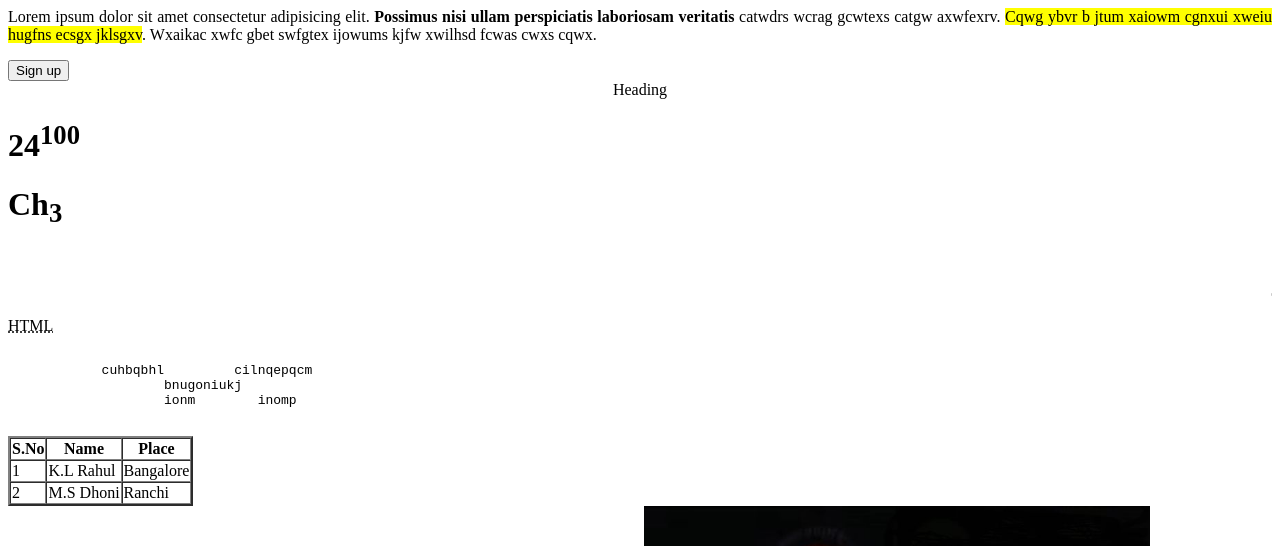
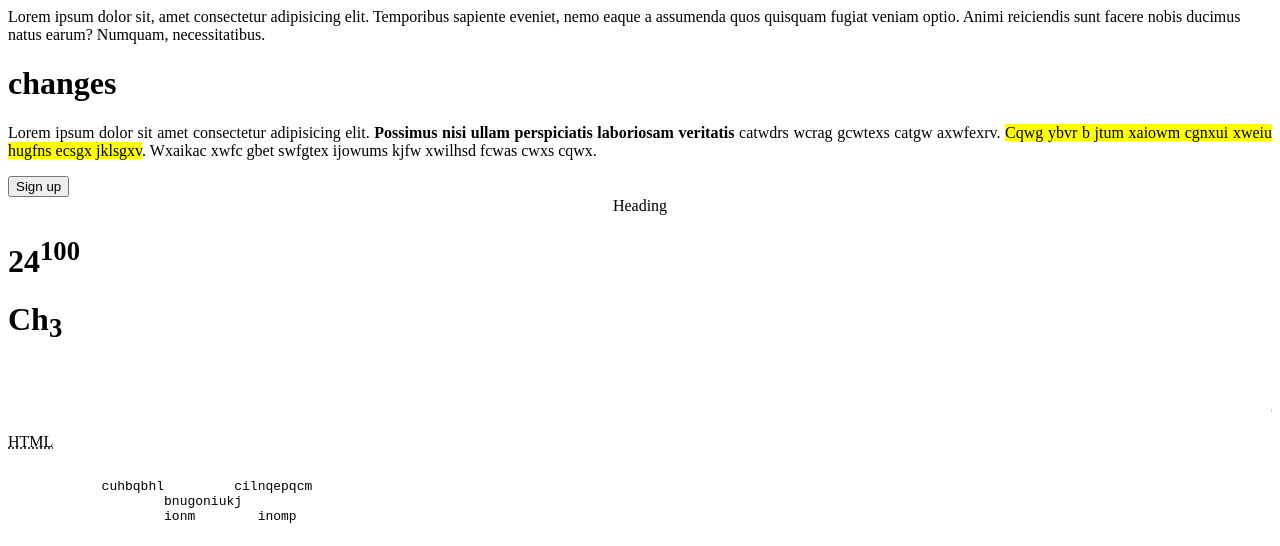
Before and after one commit to GnanJoel/blog, a plain HTML site: page index.html in a window 1280 px wide. Shown: the top 546 px of the page. Drawn offline with Linux system fonts and the light colour scheme.

Commit message:
Add files via upload

```diff
--- a/index.html
+++ b/index.html
@@ -1,5 +1,8 @@
 <html>
     <body>
+        <p>Lorem ipsum dolor sit, amet consectetur adipisicing elit. Temporibus sapiente eveniet, nemo eaque a assumenda quos quisquam fugiat veniam optio. Animi reiciendis sunt facere nobis ducimus natus earum? Numquam, necessitatibus.
+        </p>
+        <h1><b>changes</b></h1>
         <p align="justify">
             Lorem ipsum dolor sit amet consectetur adipisicing elit. <b>Possimus nisi ullam perspiciatis laboriosam veritatis</b> catwdrs wcrag gcwtexs catgw axwfexrv. <mark>Cqwg ybvr b jtum xaiowm cgnxui xweiu hugfns ecsgx jklsgxv</mark>. Wxaikac xwfc gbet swfgtex ijowums kjfw xwilhsd fcwas cwxs cqwx.
 
```
